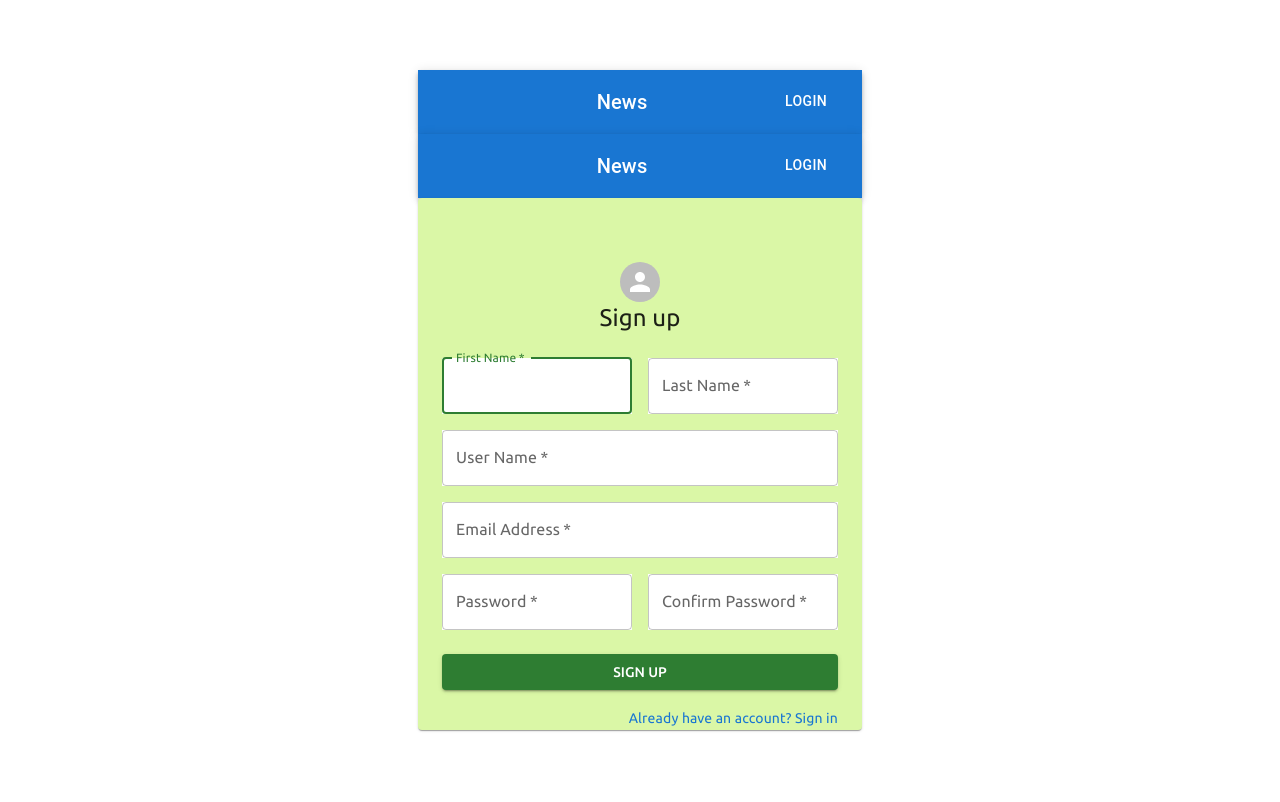
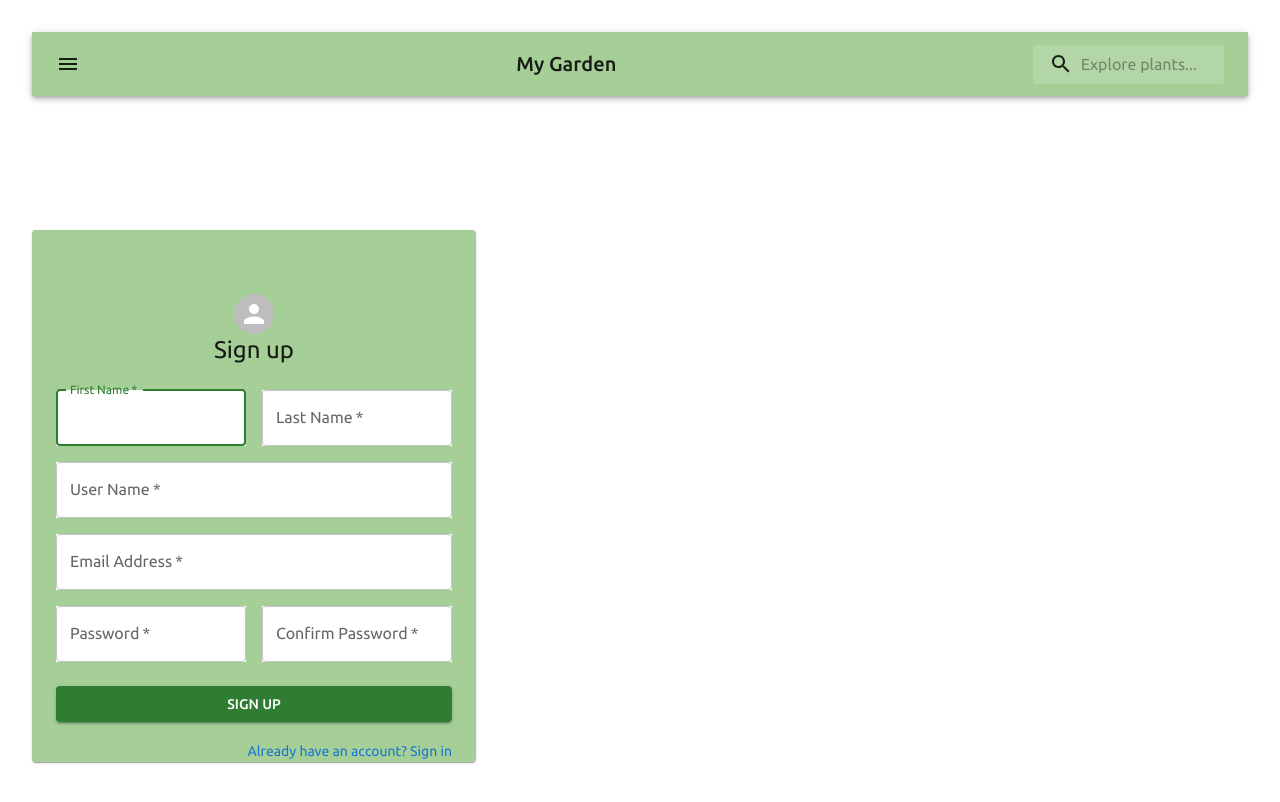
Before and after one commit to yoavrichter30/myGarden, a React (Vite) app in the folder front/: page /signup in a window 1280 px wide. Shown: the top 802 px of the page. Built offline with nearby package versions, Linux system fonts and the light colour scheme.

Commit message:
app bar base

```diff
--- a/front/package.json
+++ b/front/package.json
@@ -12,6 +12,7 @@
   "dependencies": {
     "@emotion/react": "^11.11.3",
     "@emotion/styled": "^11.11.0",
+    "@mui/icons-material": "^5.15.4",
     "@mui/material": "^5.15.4",
     "mui": "0.0.1",
     "react": "^18.2.0",
--- a/front/src/App.tsx
+++ b/front/src/App.tsx
@@ -9,12 +9,11 @@ import PublicLayout from './layout/PublicLayout.tsx';
 export default function App() {
   return (
     <>
-    <PublicLayout />
-    <SearchAppBar />
+    <ThemeProvider theme={baseTheme}>
+      <PublicLayout />
 
-    <CssBaseline />
+      <CssBaseline />
 
-    <ThemeProvider theme={baseTheme}>
       <Outlet />
     </ThemeProvider>
     </>
--- a/front/src/index.css
+++ b/front/src/index.css
@@ -1,12 +1,10 @@
-:root {
-  /* font-family: Inter, system-ui, Avenir, Helvetica, Arial, sans-serif; */
-  /* font-family: Roboto, Helvetica, sans-serif; */
+/* :root {
+
   font-family: "Ubuntu", sans-serif;
   font-weight: 300;
   font-style: normal;
 
   line-height: 1.5;
-  /* font-weight: 400; */
 
   color-scheme: light dark;
   color: rgba(255, 255, 255, 0.87);
@@ -64,4 +62,4 @@ button:focus-visible {
   button {
     background-color: #f9f9f9;
   }
-}
+} */
--- a/front/src/layout/Appbar/Appbar.tsx
+++ b/front/src/layout/Appbar/Appbar.tsx
@@ -1,31 +1,130 @@
 import * as React from 'react';
+import { styled, alpha, createTheme, ThemeProvider } from '@mui/material/styles';
 import AppBar from '@mui/material/AppBar';
+import Toolbar from '@mui/material/Toolbar';
+import IconButton from '@mui/material/IconButton';
+import Typography from '@mui/material/Typography';
+import InputBase from '@mui/material/InputBase';
+import MenuIcon from '@mui/icons-material/Menu';
+import SearchIcon from '@mui/icons-material/Search';
+import baseTheme from '../../theme.ts'
 import Box from '@mui/material/Box';
-import Toolbar from '@mui/material/Toolbar';
-import Typography from '@mui/material/Typography';
-import Button from '@mui/material/Button';
-import IconButton from '@mui/material/IconButton';
-// import MenuIcon from '@mui/icons-material/Menu';
 
-export default function ButtonAppBar() {
+const Search = styled('div')(({ theme }) => ({
+  position: 'relative',
+  borderRadius: theme.shape.borderRadius,
+  backgroundColor: alpha(theme.palette.common.white, 0.15),
+  '&:hover': {
+    backgroundColor: alpha(theme.palette.common.white, 0.25),
+  },
+  marginLeft: 0,
+  width: '100%',
+  [theme.breakpoints.up('sm')]: {
+    marginLeft: theme.spacing(1),
+    width: 'auto',
+  },
+}));
+
+const SearchIconWrapper = styled('div')(({ theme }) => ({
+  padding: theme.spacing(0, 2),
+  height: '100%',
+  position: 'absolute',
+  pointerEvents: 'none',
+  display: 'flex',
+  alignItems: 'center',
+  justifyContent: 'center',
+}));
+
+const StyledInputBase = styled(InputBase)(({ theme }) => ({
+  color: 'inherit',
+  width: '100%',
+  '& .MuiInputBase-input': {
+    padding: theme.spacing(1, 1, 1, 0),
+    // vertical padding + font size from searchIcon
+    paddingLeft: `calc(1em + ${theme.spacing(4)})`,
+    transition: theme.transitions.create('width'),
+    [theme.breakpoints.up('sm')]: {
+      width: '15ch',
+      '&:focus': {
+        width: '20ch',
+      },
+    },
+  },
+}));
+
+const theme = createTheme({
+  ...baseTheme,
+
+});
+
+export default function SearchAppBar() {
+   // const [anchorEl, setAnchorEl] = React.useState<null | HTMLElement>(null);
+  // const isMenuOpen = Boolean(anchorEl);
+
+  // const handleProfileMenuOpen = (event: React.MouseEvent<HTMLElement>) => {
+  //   setAnchorEl(event.currentTarget);
+  // };
+  // const handleMenuClose = () => {
+  //   setAnchorEl(null);
+  //   // handleMobileMenuClose();
+  // };
+
+  // const menuId = 'primary-search-account-menu';
+  // const renderMenu = (
+  //   <Menu
+  //     anchorEl={anchorEl}
+  //     anchorOrigin={{
+  //       vertical: 'top',
+  //       horizontal: 'right',
+  //     }}
+  //     id={menuId}
+  //     keepMounted
+  //     transformOrigin={{
+  //       vertical: 'top',
+  //       horizontal: 'right',
+  //     }}
+  //     open={isMenuOpen}
+  //     onClose={handleMenuClose}
+  //   >
+  //     <MenuItem onClick={handleMenuClose}>Profile</MenuItem>
+  //     <MenuItem onClick={handleMenuClose}>My account</MenuItem>
+  //   </Menu>
+  // );
+
   return (
-    <Box sx={{ flexGrow: 5 }}>
-      <AppBar position="static">
+    <ThemeProvider theme={theme}>
+    <Box sx={{ flexGrow: 1 }}>
+      <AppBar position="static" color="garden">
         <Toolbar>
           <IconButton
             size="large"
             edge="start"
             color="inherit"
-            aria-label="menu"
+            aria-label="open drawer"
             sx={{ mr: 2 }}
           >
+            <MenuIcon />
           </IconButton>
-          <Typography variant="h6" component="div" sx={{ flexGrow: 1 }}>
-            News
+          <Typography
+            variant="h6"
+            noWrap
+            component="div"
+            sx={{ flexGrow: 1, display: { xs: 'none', sm: 'block' } }}
+          >
+            My Garden
           </Typography>
-          <Button color="inherit">Login</Button>
+          <Search>
+            <SearchIconWrapper>
+              <SearchIcon />
+            </SearchIconWrapper>
+            <StyledInputBase
+              placeholder="Explore plants..."
+              inputProps={{ 'aria-label': 'Search' }}
+            />
+          </Search>
         </Toolbar>
       </AppBar>
     </Box>
+    </ThemeProvider>
   );
 }
--- a/front/src/layout/PublicLayout.tsx
+++ b/front/src/layout/PublicLayout.tsx
@@ -1,12 +1,10 @@
-import ButtonAppBar from "./Appbar/Appbar";
+import SearchAppBar from "./Appbar/Appbar";
 import { StyledEngineProvider } from '@mui/material/styles';
 
 export default function PublicLayout() {
     return (
       <>
-    <StyledEngineProvider injectFirst>
-      <ButtonAppBar />
-    </StyledEngineProvider>
+      <SearchAppBar />
 {/*
       <CssBaseline />
 
--- a/front/src/pages/sign-in/SignIn.css
+++ b/front/src/pages/sign-in/SignIn.css
@@ -4,10 +4,10 @@
 .MuiTextField-root {
     background: white;
 }
-body {
+.signupcard {
     margin: 0;
     display: flex;
     place-items: center;
     min-width: 320px;
     min-height: 100vh;
-}
+  }
--- a/front/src/pages/sign-in/SignIn.tsx
+++ b/front/src/pages/sign-in/SignIn.tsx
@@ -19,14 +19,6 @@ import baseTheme from '../../theme.ts';
 
 const SignInTheme = createTheme({
   ...baseTheme,
-  palette: {
-    background: {
-      paper: '#DAF7A6'
-    },
-    secondary: {
-      main: '#DAF7A6',
-    },
-  },
 });
 
 export default function SignIn() {
@@ -41,8 +33,9 @@ export default function SignIn() {
 
   return (
     <ThemeProvider theme={SignInTheme}>
-    <Card>
+            <div  className="signupcard">
 
+    <Card style={{ backgroundColor: baseTheme.palette.garden.main }}>
       <Container component="main" maxWidth="xs">
         {/* <CssBaseline /> */}
         <Box
@@ -105,7 +98,7 @@ export default function SignIn() {
         </Box>
       </Container>
     </Card>
-
+</div>
     </ThemeProvider>
   );
 }
--- a/front/src/pages/sign-up/SignUp.css
+++ b/front/src/pages/sign-up/SignUp.css
@@ -4,7 +4,7 @@
 .MuiTextField-root {
     background: white;
 }
-  body {
+.signupcard {
   margin: 0;
   display: flex;
   place-items: center;
--- a/front/src/pages/sign-up/SignUp.tsx
+++ b/front/src/pages/sign-up/SignUp.tsx
@@ -1,28 +1,20 @@
 import Button from '@mui/material/Button';
-import CssBaseline from '@mui/material/CssBaseline';
 import TextField from '@mui/material/TextField';
 import FormControlLabel from '@mui/material/FormControlLabel';
 import Checkbox from '@mui/material/Checkbox';
 import Link from '@mui/material/Link';
 import Grid from '@mui/material/Grid';
-import Box from '@mui/material/Box';
 import Typography from '@mui/material/Typography';
 import Container from '@mui/material/Container';
 import { createTheme, ThemeProvider } from '@mui/material/styles';
 import baseTheme from '../../theme.ts';
 import { Avatar, Card } from '@mui/material';
 import { SetStateAction, useState } from 'react';
+import "./SignUp.css"
+import Box from '@mui/material/Box';
 
 const SignUpTheme = createTheme({
   ...baseTheme,
-  palette: {
-    background: {
-      paper: '#DAF7A6'
-    },
-    secondary: {
-      main: '#DAF7A6',
-    },
-  },
 });
 
 const getInitials = (first: string, last: string) => `${first.charAt(0).toUpperCase()}${last.charAt(0).toUpperCase()}`;
@@ -54,7 +46,8 @@ export default function SignUp() {
 
   return (
     <ThemeProvider theme={SignUpTheme}>
-      <Card>
+      <div  className="signupcard">
+      <Card style={{ backgroundColor: baseTheme.palette.garden.main }}>
       <Container component="main" maxWidth="xs">
         {/* <CssBaseline /> */}
         <Box
@@ -153,7 +146,7 @@ export default function SignUp() {
             </Button>
             <Grid container justifyContent="flex-end">
               <Grid item>
-                <Link href="/SignIn" variant="body2"  underline="hover">
+                <Link href="/SignIn" variant="body2" underline="hover">
                   Already have an account? Sign in
                 </Link>
               </Grid>
@@ -162,6 +155,7 @@ export default function SignUp() {
         </Box>
       </Container>
       </Card>
+      </div>
     </ThemeProvider>
   );
 }
--- a/front/src/theme.ts
+++ b/front/src/theme.ts
@@ -4,6 +4,14 @@ const baseTheme = createTheme({
   typography: {
     fontFamily: ["Ubuntu", "sans-serif"].join(","),
   },
+  palette: {
+    // primary: {
+    //   main: "#A6CF98"
+    // },
+    garden: {
+      main: "#A6CF98"
+    }
+  }
 });
 
 export default baseTheme;
```
Also changed, not shown: 1 other file (tests, documents, lock files or other folders). Lines whose indentation alone changed are shown as unchanged.
